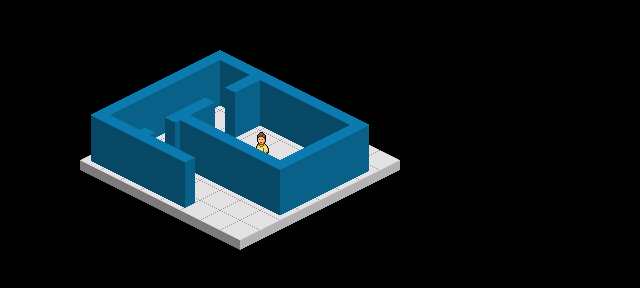
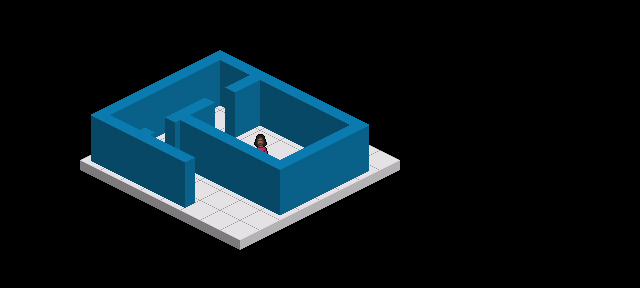
Before and after one commit to egillespie/iso-demo, a website: page src/index.html in a window 1280 px wide. Shown: the full height of the page, 0-640 px from the left. Drawn offline with Linux system fonts and the light colour scheme.

Commit message:
Added girl player

```diff
--- a/src/styles/style.css
+++ b/src/styles/style.css
@@ -23,7 +23,7 @@ div {
 .player {
   width: 30px;
   height: 52px;
-  background-image: url(../img/sprite/boy.png);
+  background-image: url(../img/sprite/girl.png);
 }
 
 .floor {
```
Also changed, not shown: src/img/sprite/girl.png (added).
